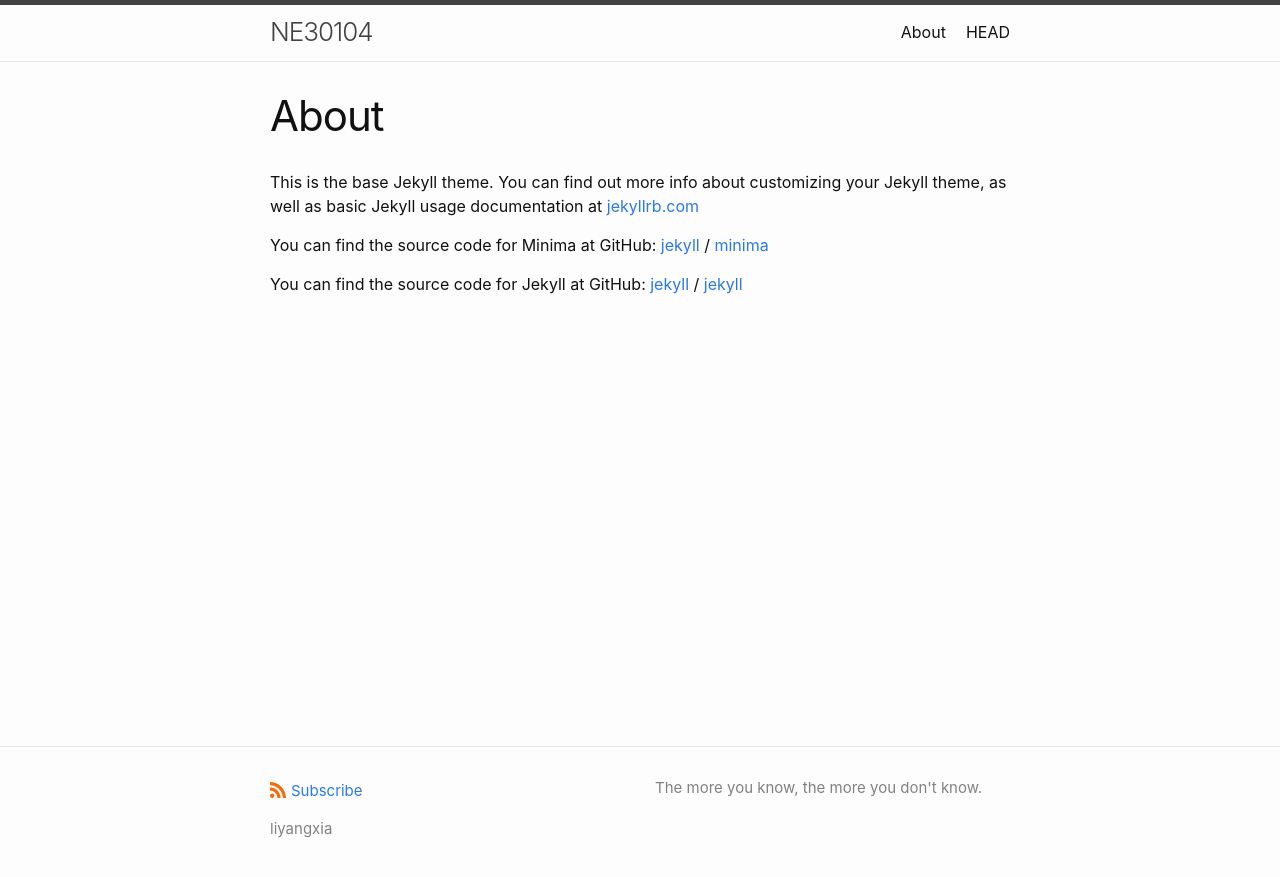
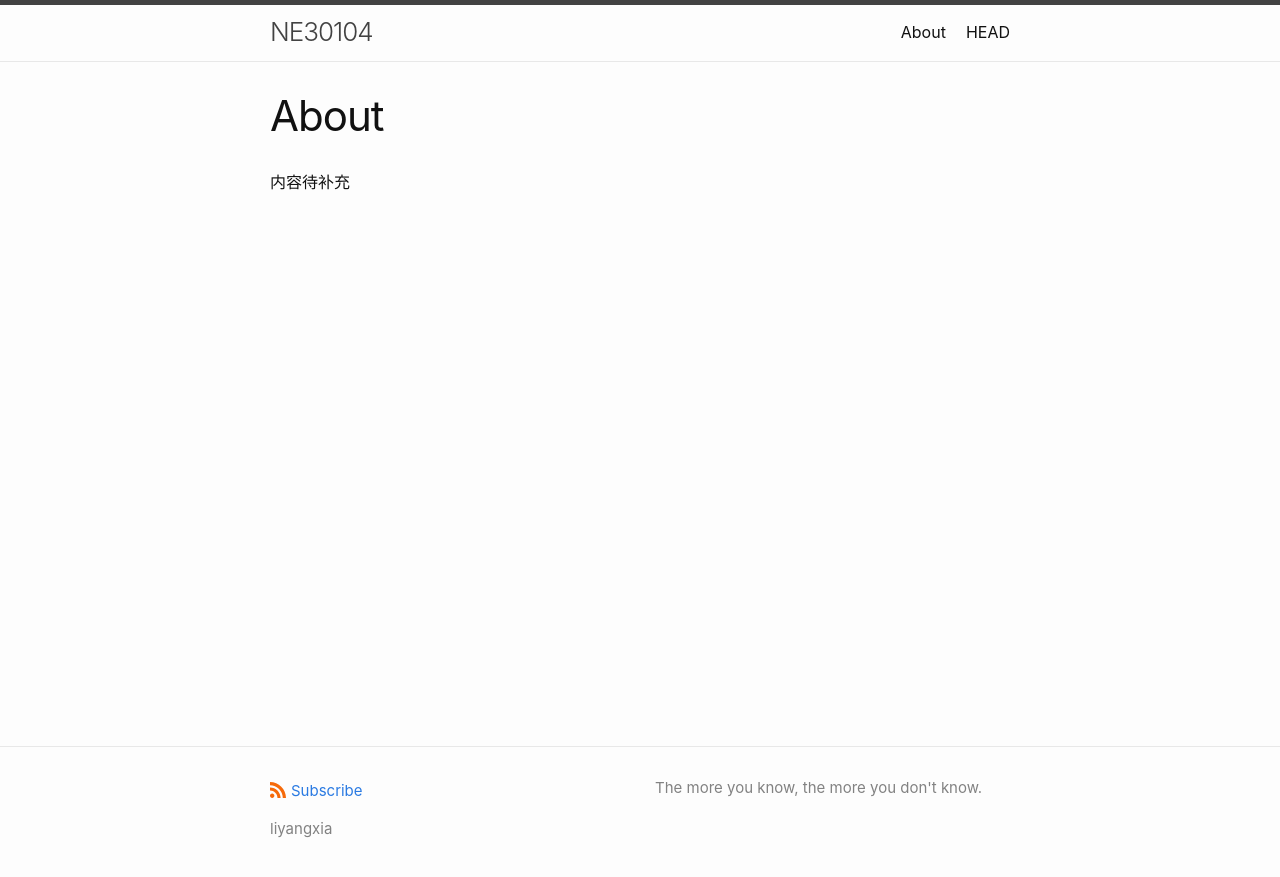
Before and after one commit to liyangxia/NoteBook, a Jekyll site: the page built from about.md, in a window 1280 px wide. Shown: the top 877 px of the page. Built offline with Jekyll 4.4.1, drawn with Linux system fonts in a browser that asks for light colours.

Commit message:
one more thing

```diff
--- a/about.md
+++ b/about.md
@@ -4,15 +4,4 @@
 permalink: /about/
 ---
 
-This is the base Jekyll theme. You can find out more info about customizing your Jekyll theme, as well as basic Jekyll usage documentation at [jekyllrb.com](https://jekyllrb.com/)
-
-You can find the source code for Minima at GitHub:
-[jekyll][jekyll-organization] /
-[minima](https://github.com/jekyll/minima)
-
-You can find the source code for Jekyll at GitHub:
-[jekyll][jekyll-organization] /
-[jekyll](https://github.com/jekyll/jekyll)
-
-
-[jekyll-organization]: https://github.com/jekyll
+内容待补充
```
